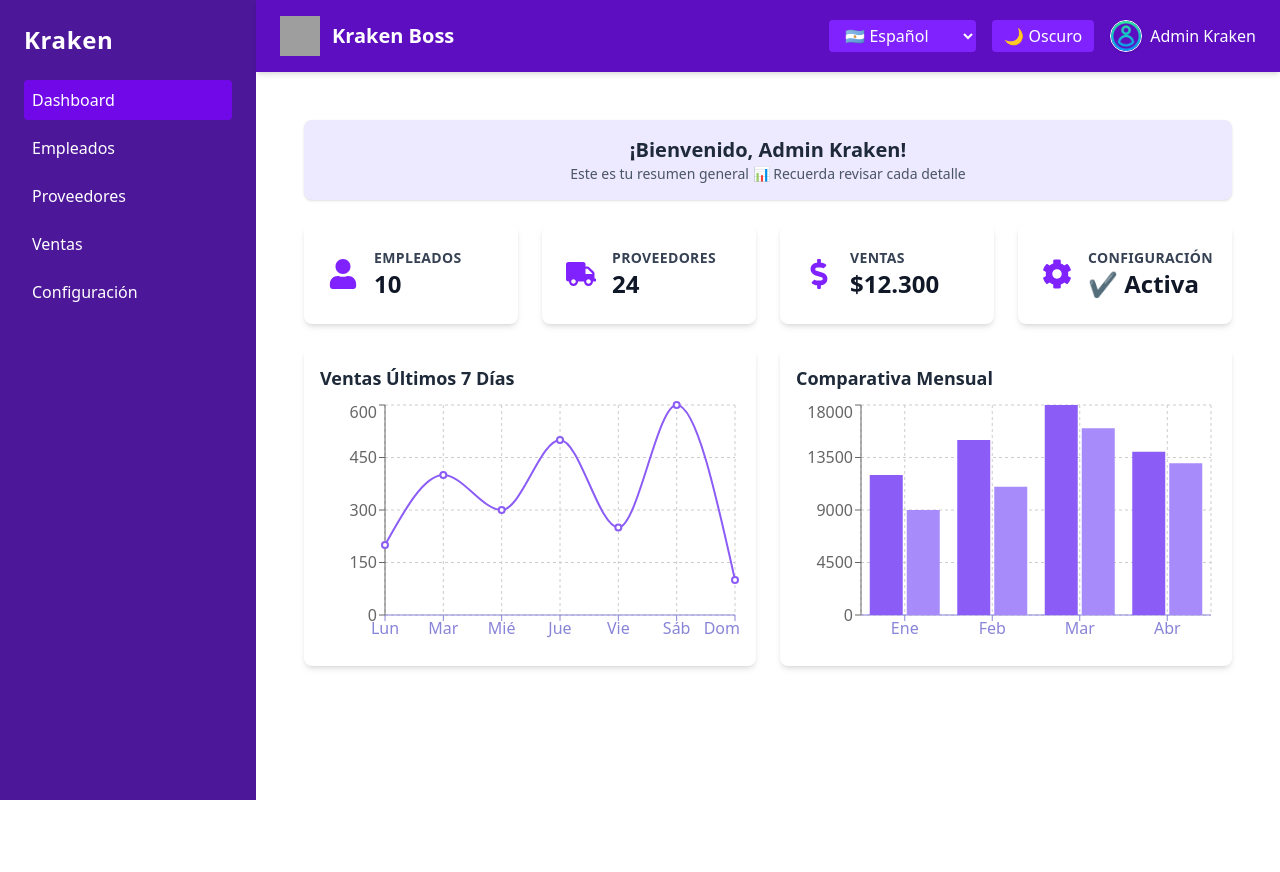
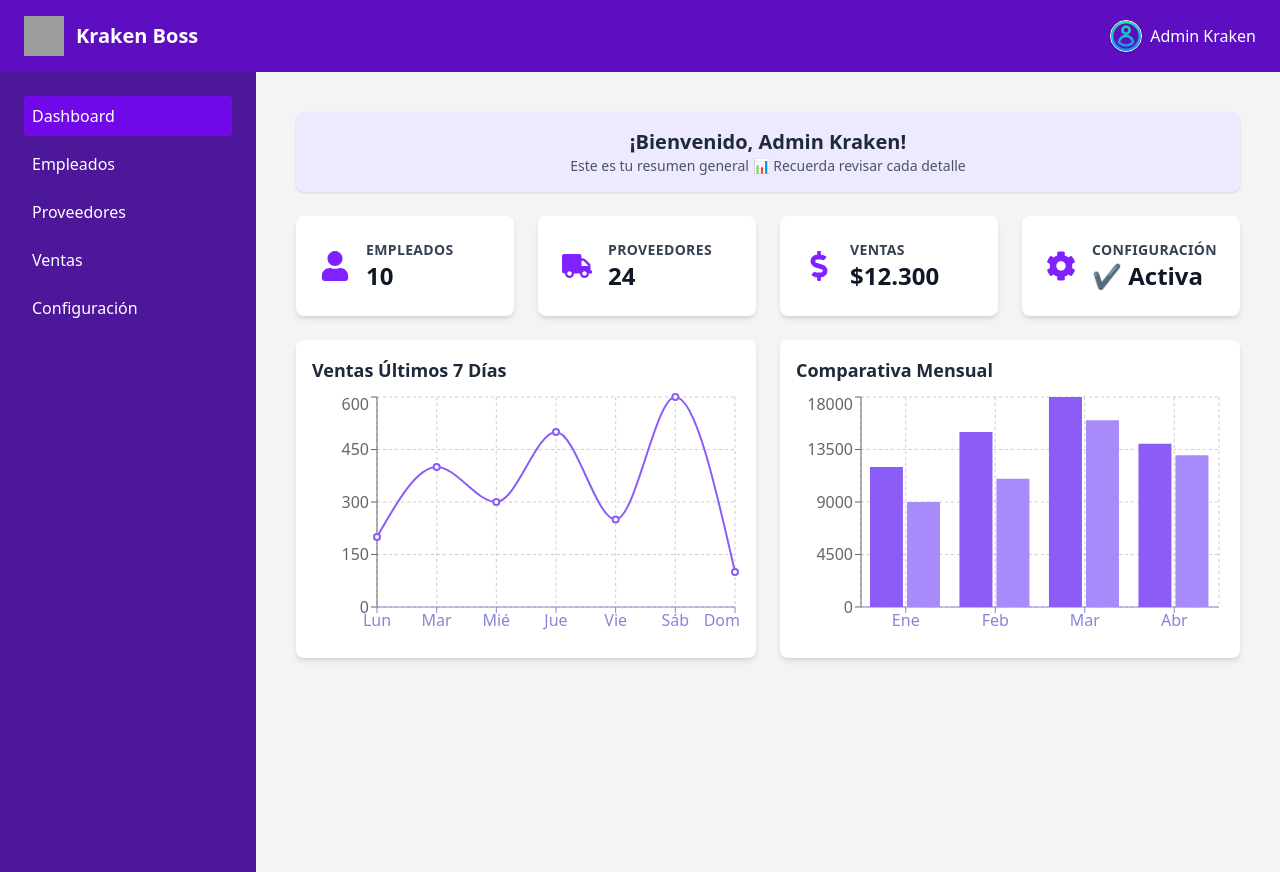
Before and after one commit to EmanuelDiazOchoa/Kraken-Boos, a React (Vite) app: page / in a window 1280 px wide. Before the commit the page ends 800 px from the top, so only its background shows below. Built offline with nearby package versions, Linux system fonts and the light colour scheme; grey boxes are pictures that could not be loaded.

Commit message:
Fix: modos

```diff
--- a/src/App.jsx
+++ b/src/App.jsx
@@ -1,39 +1,23 @@
 import { BrowserRouter as Router, Routes, Route } from "react-router-dom";
-import Sidebar from "./components/Sidebar";
-import Topbar from "./components/Topbar";
+import Layout from "./components/Layout";
 import DashboardPage from "./pages/DashboardPage";
+import EmployeesPage from "./pages/EmployeesPage";
 import ProvidersPage from "./pages/ProvidersPage";
 import SalesPage from "./pages/SalesPage";
 import SettingsPage from "./pages/SettingsPage";
-import EmployeesPage from "./pages/EmployeesPage";
 
-function App() {
+export default function App() {
   return (
     <Router>
-      {/* Este contenedor tiene min-h-screen y colores para dark mode */}
-      <div className="flex bg-white text-black dark:bg-gray-900 dark:text-white min-h-screen">
-        <Sidebar />
-        <div className="flex-1 flex flex-col">
-          <Topbar />
-          <main className="flex-1 p-6">
-
-
-            {/* <div className="p-4 mb-4 rounded bg-gray-200 dark:bg-gray-700">
-              Este bloque cambia con el modo 🌗
-            </div> */}
-
-            <Routes>
-              <Route path="/" element={<DashboardPage />} />
-              <Route path="/empleados" element={<EmployeesPage />} />
-              <Route path="/proveedores" element={<ProvidersPage />} />
-              <Route path="/ventas" element={<SalesPage />} />
-              <Route path="/configuracion" element={<SettingsPage />} />
-            </Routes>
-          </main>
-        </div>
-      </div>
+      <Routes>
+        <Route path="/" element={<Layout />}>
+          <Route index element={<DashboardPage />} />
+          <Route path="empleados" element={<EmployeesPage />} />
+          <Route path="proveedores" element={<ProvidersPage />} />
+          <Route path="ventas" element={<SalesPage />} />
+          <Route path="configuracion" element={<SettingsPage />} />
+        </Route>
+      </Routes>
     </Router>
   );
 }
-
-export default App;
--- a/src/components/Layout.jsx
+++ b/src/components/Layout.jsx
@@ -4,10 +4,17 @@ import { Outlet } from "react-router-dom";
 
 export default function Layout() {
   return (
-    <div className="flex h-screen">
-      <Sidebar />
-      <div className="flex-1 flex flex-col">
-        <Topbar />
+    <div className="min-h-screen bg-neutral-100 text-gray-900 dark:bg-gray-900 dark:text-white">
+
+      {/* Topbar arriba del todo, ocupando el ancho completo */}
+      <Topbar />
+
+      {/* Contenedor lateral + contenido */}
+      <div className="flex">
+        {/* Sidebar bajado porque el Topbar ya está fuera */}
+        <Sidebar />
+
+        {/* Contenido principal */}
         <main className="flex-1 overflow-auto bg-gray-100 dark:bg-gray-800 p-4">
           <Outlet />
         </main>
--- a/src/components/Sidebar.jsx
+++ b/src/components/Sidebar.jsx
@@ -3,7 +3,7 @@ import { NavLink } from "react-router-dom";
 export default function Sidebar() {
   return (
     <div className="w-64 h-screen bg-violet-900 text-white dark:bg-gray-800 dark:text-gray-200 p-6 space-y-6">
-      <h2 className="text-2xl font-extrabold tracking-wide">Kraken</h2>
+      {/* <h2 className="text-2xl font-extrabold tracking-wide">Kraken</h2> */}
       <ul className="space-y-2">
         <li>
           <NavLink
@@ -21,7 +21,7 @@ export default function Sidebar() {
         </li>
         <li>
           <NavLink
-            to="/usuarios"
+            to="/empleados"
             className={({ isActive }) =>
               `block rounded p-2 transition-colors ${
                 isActive
--- a/src/components/Topbar.jsx
+++ b/src/components/Topbar.jsx
@@ -1,38 +1,14 @@
 import React from "react";
-import { useAppContext } from "../context/useAppContext";
 import UserIcon from "../assets/usericon.png";
 import Kraken from "../assets/kraken.png";
 
 export default function Topbar() {
-  const { darkMode, setDarkMode, language, setLanguage } = useAppContext();
-
-  const toggleMode = () => setDarkMode(!darkMode);
-  const handleLanguageChange = (e) => setLanguage(e.target.value);
-
   return (
     <header className="w-full bg-violet-800 dark:bg-gray-900 text-white dark:text-gray-200 flex items-center justify-between px-6 py-4 shadow-md transition-all duration-300">
       <div className="flex items-center gap-3">
         <img src={Kraken} alt="Logo Kraken" className="w-10 h-10" />
         <div className="text-xl font-bold">Kraken Boss</div>
       </div>
-
-      <div className="flex items-center gap-4">
-        <select
-          value={language}
-          onChange={handleLanguageChange}
-          className="bg-violet-600 dark:bg-gray-700 text-white px-3 py-1 rounded"
-        >
-          <option value="es">🇦🇷 Español</option>
-          <option value="en">🇺🇸 English</option>
-          <option value="pt">🇧🇷 Português</option>
-        </select>
-
-        <button
-          onClick={toggleMode}
-          className="bg-violet-600 hover:bg-violet-700 dark:bg-gray-700 dark:hover:bg-gray-600 text-white px-3 py-1 rounded transition"
-        >
-          {darkMode ? "☀️ Claro" : "🌙 Oscuro"}
-        </button>
 
       <div className="flex items-center gap-2">
         <img
@@ -41,7 +17,6 @@ export default function Topbar() {
           className="w-8 h-8 rounded-full border border-white shadow" />
         <span className="font-medium">Admin Kraken</span>
       </div>
-      </div>
     </header>
   );
 }
--- a/src/context/AppContext.jsx
+++ b/src/context/AppContext.jsx
@@ -1,3 +1,4 @@
+// src/context/AppContext.js
 import { createContext } from "react";
 
 export const AppContext = createContext();
--- a/src/context/AppProvider.jsx
+++ b/src/context/AppProvider.jsx
@@ -1,26 +1,17 @@
-import { useState, useEffect } from "react";
+// src/context/AppProvider.jsx
+import { useEffect } from "react";
 import { AppContext } from "./AppContext";
 
 export function AppProvider({ children }) {
-  const [darkMode, setDarkMode] = useState(() => {
-    return localStorage.getItem("theme") === "dark";
-  });
-
-  const [language, setLanguage] = useState(() => {
-    return localStorage.getItem("language") || "es";
-  });
+  // 🌙 Solo modo oscuro automático
+  const prefersDark = window.matchMedia("(prefers-color-scheme: dark)").matches;
 
   useEffect(() => {
-    document.documentElement.classList.toggle("dark", darkMode);
-    localStorage.setItem("theme", darkMode ? "dark" : "light");
-  }, [darkMode]);
-
-  useEffect(() => {
-    localStorage.setItem("language", language);
-  }, [language]);
+    document.documentElement.classList.toggle("dark", prefersDark);
+  }, [prefersDark]);
 
   return (
-    <AppContext.Provider value={{ darkMode, setDarkMode, language, setLanguage }}>
+    <AppContext.Provider value={{}}>
       {children}
     </AppContext.Provider>
   );
--- a/src/context/useAppContext.js
+++ b/src/context/useAppContext.js
@@ -1,3 +1,4 @@
+// src/context/useAppContext.js
 import { useContext } from "react";
 import { AppContext } from "./AppContext";
 
--- a/src/main.jsx
+++ b/src/main.jsx
@@ -1,3 +1,4 @@
+// src/main.jsx
 import React from "react";
 import { createRoot } from "react-dom/client";
 import App from "./App";
--- a/src/tailwind.config.cjs
+++ b/src/tailwind.config.cjs
@@ -1,7 +1,9 @@
-/** @type {import('tailwindcss').Config} */
+// tailwind.config.js
 module.exports = {
-  darkMode: 'class',
+  darkMode: "class",
   content: ["./index.html", "./src/**/*.{js,jsx}"],
-  theme: { extend: {} },
-  plugins: []
-}
+  theme: {
+    extend: {},
+  },
+  plugins: [],
+};
```
Lines whose indentation alone changed are shown as unchanged.
